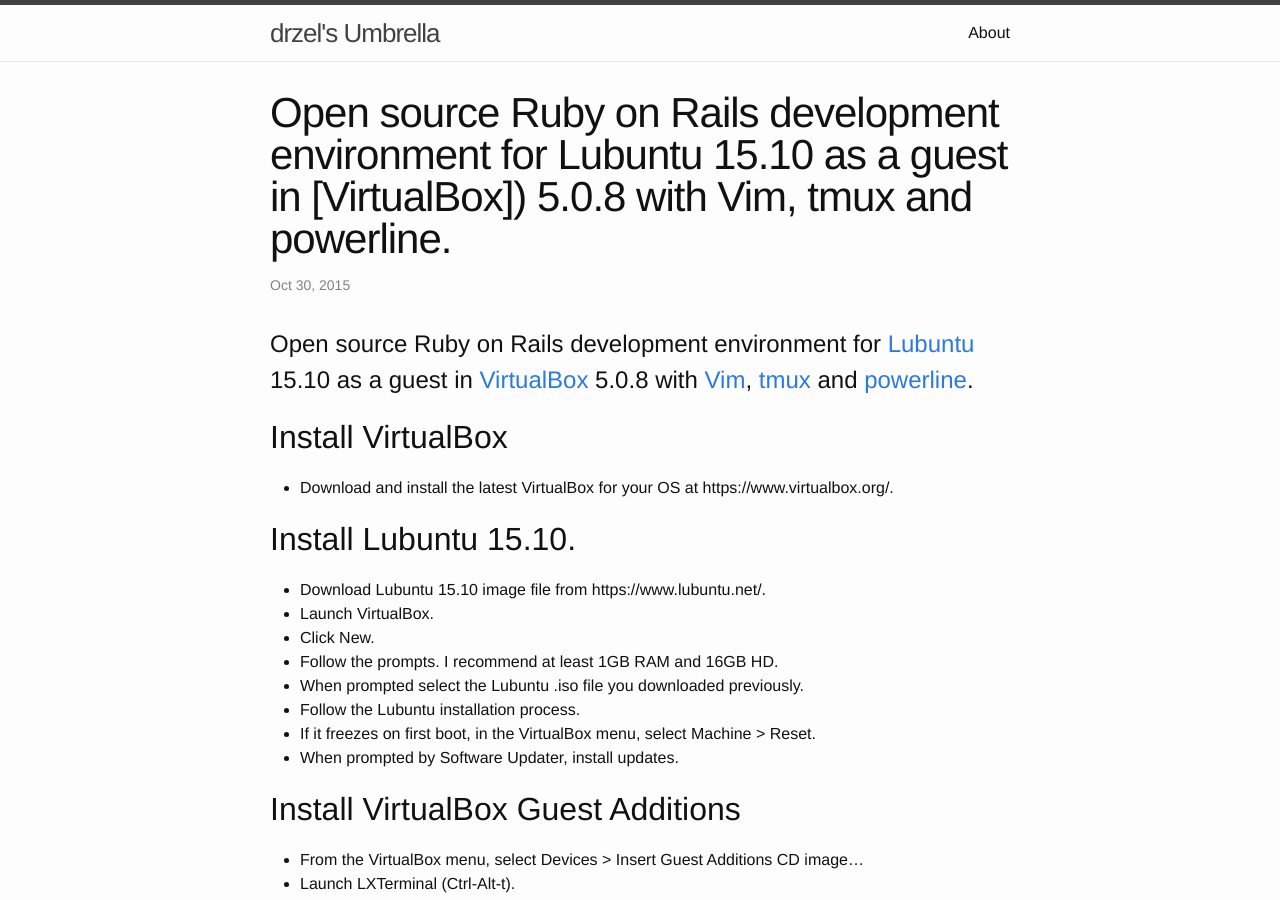
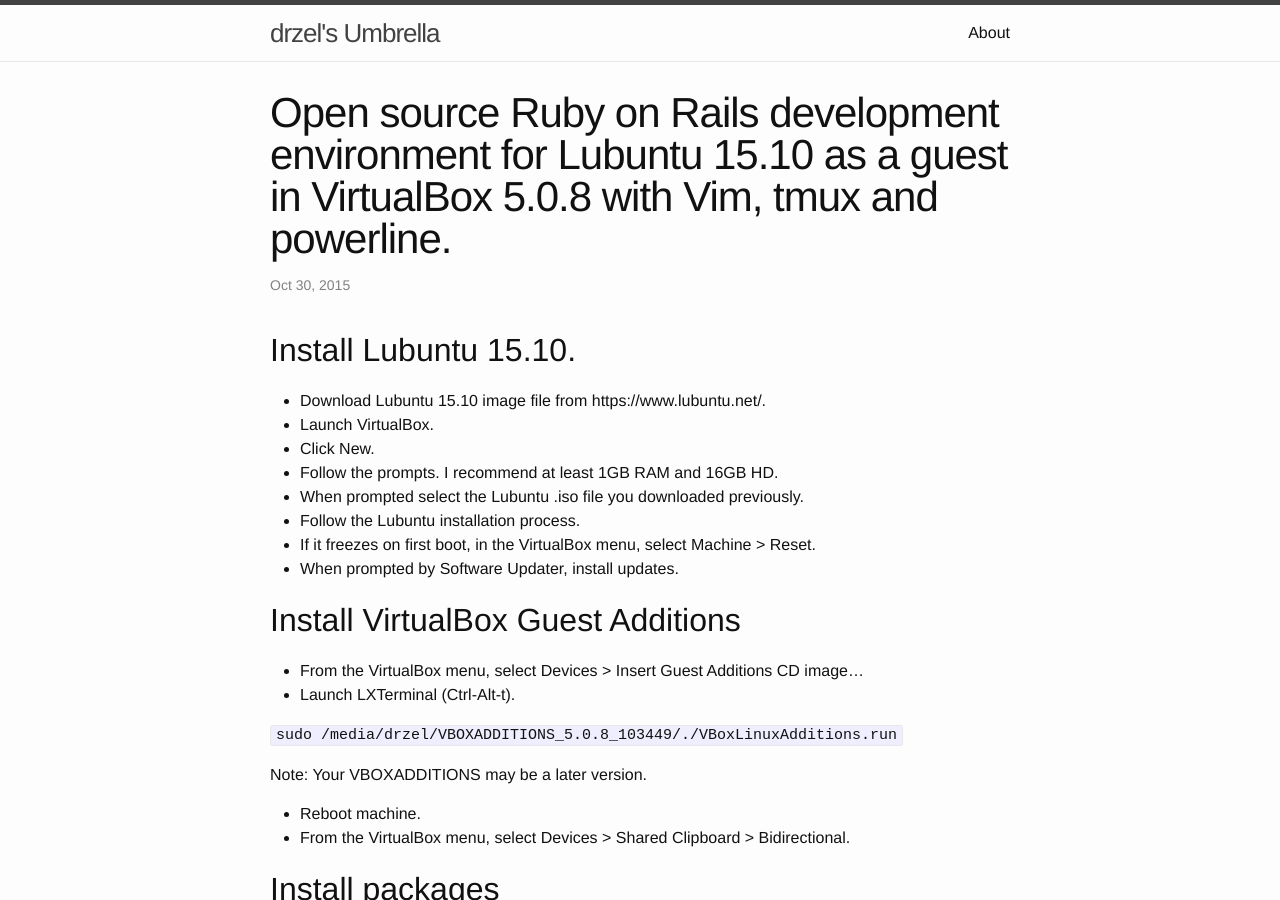
Before and after one commit to drzel/blog, a Jekyll site: the page built from _posts/2015-10-30-open-source-ruby-on-rails-development-environment-for-lubuntu-15.10-as-a-guest-in-virtualbox-5.0.8-with-vim-tmux-and-powerline.md, in a window 1280 px wide and 900 px high. Built offline with Jekyll 4.4.1, drawn with Linux system fonts in a browser that asks for light colours; some of the changed text lies outside the part shown.

Commit message:
fix grammar

````diff
--- a/_posts/2015-10-30-open-source-ruby-on-rails-development-environment-for-lubuntu-15.10-as-a-guest-in-virtualbox-5.0.8-with-vim-tmux-and-powerline.md
+++ b/_posts/2015-10-30-open-source-ruby-on-rails-development-environment-for-lubuntu-15.10-as-a-guest-in-virtualbox-5.0.8-with-vim-tmux-and-powerline.md
@@ -1,11 +1,7 @@
 ---
 layout: post
-title: Open source Ruby on Rails development environment for Lubuntu 15.10 as a guest in [VirtualBox]) 5.0.8 with Vim, tmux and powerline.
+title: Open source Ruby on Rails development environment for Lubuntu 15.10 as a guest in VirtualBox 5.0.8 with Vim, tmux and powerline.
 ---
-# Open source Ruby on Rails development environment for [Lubuntu](http://lubuntu.net) 15.10 as a guest in [VirtualBox](http://www.virtualbox.org/) 5.0.8 with [Vim](http://www.vim.org/), [tmux](https://tmux.github.io/) and [powerline](https://github.com/powerline/powerline).
-
-## Install VirtualBox
-* Download and install the latest VirtualBox for your OS at https://www.virtualbox.org/.
 
 ## Install Lubuntu 15.10.
 * Download Lubuntu 15.10 image file from https://www.lubuntu.net/.
@@ -47,6 +43,7 @@ sudo apt-get install build-essential curl git cmake postgresql postgresql-contri
 * Click Close.
 
 Note: If you are not using gnome-terminal check https://rvm.io/integration for the correct settings for your terminal emulator.
+
 ```bash
 gpg --keyserver hkp://keys.gnupg.net --recv-keys 409B6B1796C275462A1703113804BB82D39DC0E3
 \curl -sSL https://get.rvm.io | bash -s stable --rails
@@ -104,6 +101,7 @@ mv 10-powerline-symbols.conf /etc/fonts/conf.d/
 
 ### Configure powerline for bash
 * Append to `~/.bashrc`
+
 ```bash
 powerline-daemon -q
 POWERLINE_BASH_CONTINUATION=1
@@ -113,6 +111,7 @@ POWERLINE_BASH_SELECT=1
 
 ### Configure powerline for vim
 * Append to `~/.vimrc` (create if necessary)
+
 ```vim
 python from powerline.vim import setup as powerline_setup
 python powerline_setup()
@@ -125,6 +124,7 @@ set noshowmode " Hide -- INSERT -- text in vim status bar
 
 ### Configure powerline for tmux
 * Append to `~/.tmux.conf` (create if necessary)
+
 ```
 # Use powerline
 source /usr/local/lib/python2.7/dist-packages/powerline/bindings/tmux/powerline.conf
````
